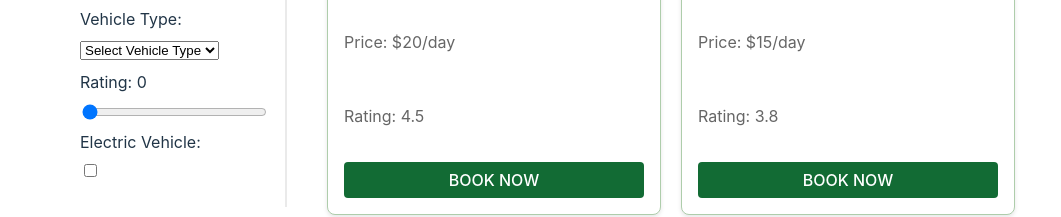
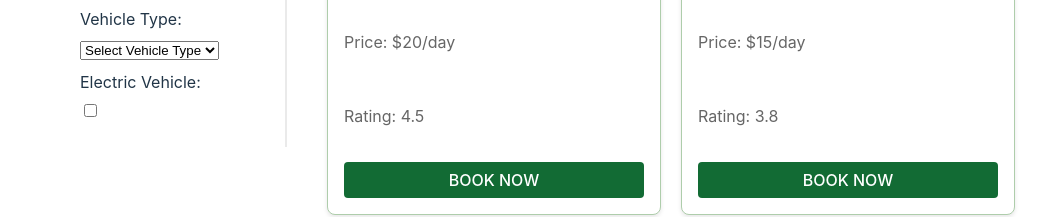
Before and after one commit to washedPat/madhacksfall2023-frontend, a React (Vite) app: page /Listings in a window 1280 px wide. Shown: the part 479-696 px from the top of the page, without its empty margins (0-1061 px from the left). Built offline with nearby package versions, Linux system fonts and the light colour scheme.

Commit message:
removed rating

```diff
--- a/src/components/Listings.jsx
+++ b/src/components/Listings.jsx
@@ -8,16 +8,15 @@ const Listings = () => {
   const [distance, setDistance] = useState(0);
   const [price, setPrice] = useState(0); // State for pricing
   const [vehicleType, setVehicleType] = useState('');
-  const [rating, setRating] = useState(0);
   const [electricVehicle, setElectricVehicle] = useState(false);
   const [currentStreet, setCurrentStreet] = useState('');
   const [currentCity, setCurrentCity] = useState('');
+  // start and end date
 
   console.log("curr location", currentStreet, currentCity)
   console.log("distance", distance)
   console.log("price", price)
   console.log("vt", vehicleType)
-  console.log("rating", rating)
   console.log("ev", electricVehicle)
 
   useEffect(() => {
@@ -87,9 +86,6 @@ const Listings = () => {
   const handleVehicleTypeChange = (e) => {
     setVehicleType(e.target.value);
   };
-  const handleRatingChange = (e) => {
-    setRating(e.target.value);
-  };
   const handleElectricVehicleToggle = (e) => {
     setElectricVehicle(e.target.checked); // Toggle the state
   };
@@ -157,17 +153,6 @@ const Listings = () => {
             <option value="Normal">Normal</option>
             <option value="Wide">Wide</option>
           </select>
-          <label htmlFor="rating">Rating: {rating}</label>
-          <input
-            type="range"
-            id="rating"
-            name="rating"
-            min="0"
-            max="5"
-            step=".5"
-            value={rating}
-            onChange={handleRatingChange}
-          />
           <label htmlFor="electricVehicleToggle">Electric Vehicle:</label>
           <div className="toggle-switch">
             <input
```
